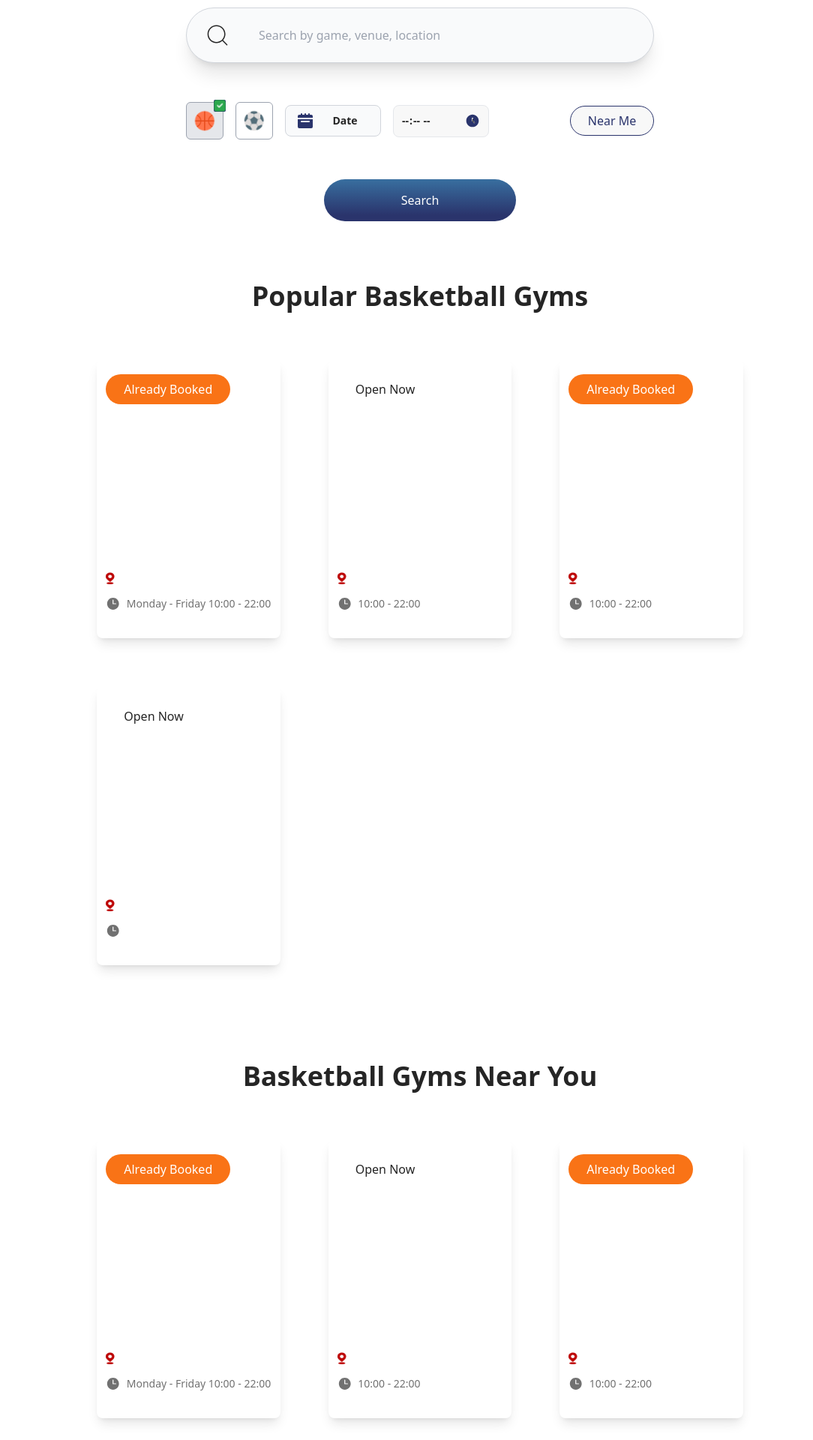
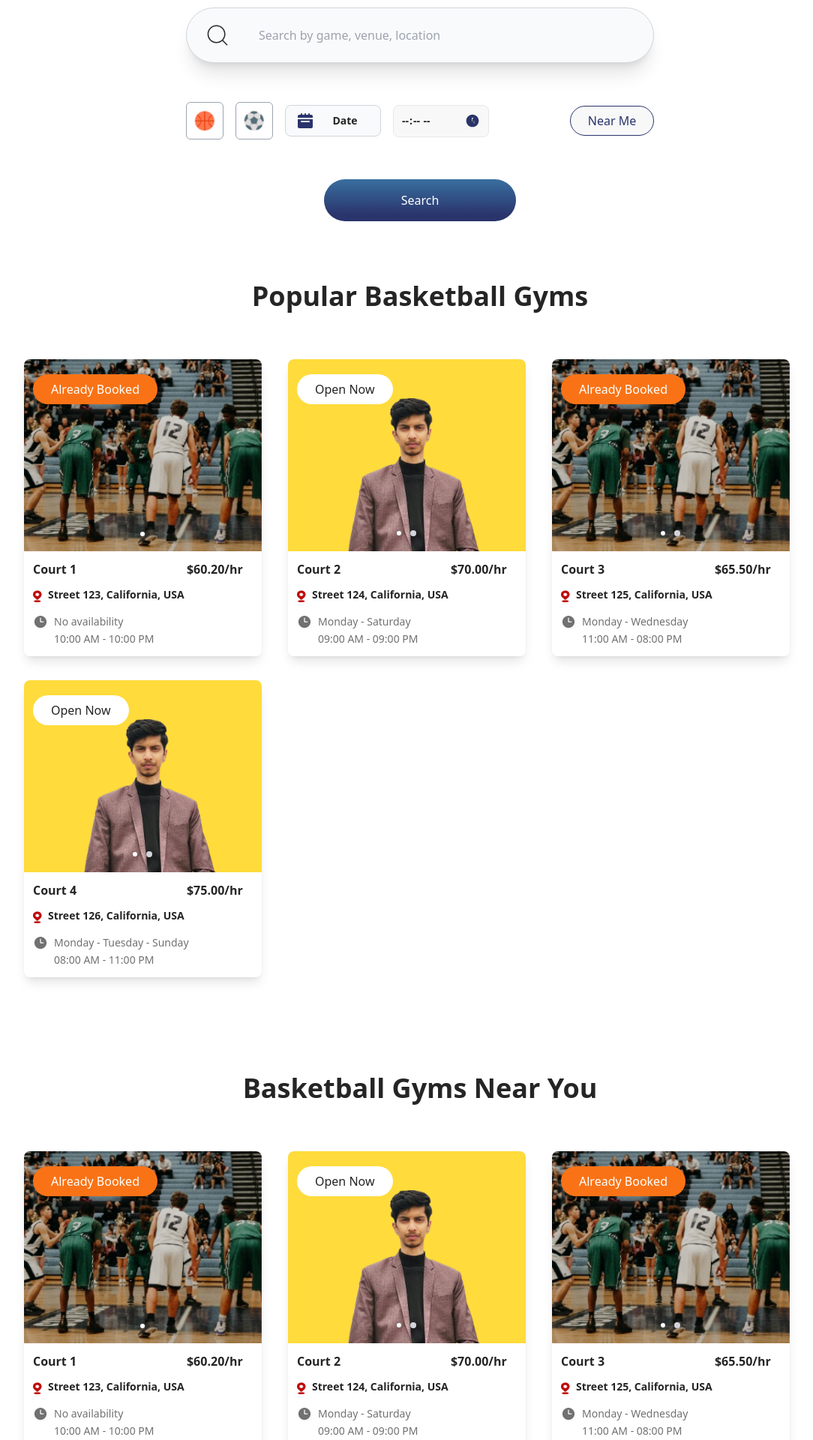
Before and after one commit to adil-16/OpenGyMap, a React (Vite) app: page /homepage in a window 1280 px wide. Shown: the part 1060-2980 px from the top of the page at 75% size, without its empty margins (80-1164 px from the left). Built offline with nearby package versions, Linux system fonts and the light colour scheme.

Commit message:
Chor: Modificaiton in Home Component

```diff
--- a/src/components/Card/Card.jsx
+++ b/src/components/Card/Card.jsx
@@ -30,19 +30,17 @@ const Card = ({
 
   return (
     <div
-      className=" max-w-full "
+      className=" w-[90%]  "
       onClick={() => navigate(`/explore/details/${id}`, { state: { status } })}
     >
       <div className="relative rounded-lg  h-[100%] overflow-hidden shadow-lg bg-white">
         <Slider imageUrls={imageUrls} />
 
-
-          <div
-            className={`absolute top-5 left-3 rounded-full px-6 py-2 ${getStatusStyles()}`}
-          >
-            {status}
-          </div>
-
+        <div
+          className={`absolute top-5 left-3 rounded-full px-6 py-2 ${getStatusStyles()}`}
+        >
+          {status}
+        </div>
 
         <div className="p-3">
           <h3 className="text-md font-semibold text-custom-black flex justify-between">
--- a/src/components/Navbar/Navbar.jsx
+++ b/src/components/Navbar/Navbar.jsx
@@ -189,6 +189,9 @@ const Navbar = () => {
                 <ul className="py-2" aria-labelledby="user-menu-button">
                   <li>
                     <Link
+                      onClick={() => {
+                        setDropdownOpen(false);
+                      }}
                       to="/setting"
                       className="block px-4 py-2 text-sm text-gray-700 hover:bg-gray-100 dark:hover:bg-gray-600 dark:text-custom-black dark:hover:text-white"
                     >
--- a/src/components/SettingSidebar/SettingSidebar.jsx
+++ b/src/components/SettingSidebar/SettingSidebar.jsx
@@ -69,7 +69,7 @@ const SettingSidebar = () => {
 
       <div className="py-10 space-y-3 hidden lg:block">
         <div
-          className="flex justify-between items-center cursor-pointer"
+          className="flex justify-between ml-3 items-center cursor-pointer"
           onClick={() => setIsDeleteModalOpen(true)}
         >
           <p className="text-request-icon font-inter text-base font-medium">
@@ -79,7 +79,7 @@ const SettingSidebar = () => {
         </div>
 
         <div
-          className="flex justify-between items-center cursor-pointer py-3"
+          className="flex justify-between ml-3 items-center cursor-pointer py-3"
           onClick={() => {
             navigate("/");
           }}
--- a/src/pages/Home/Home.jsx
+++ b/src/pages/Home/Home.jsx
@@ -4,20 +4,29 @@ import ExploreButton from "../../components/buttons/Verify";
 import CustomDateInput from "../../components/DateAndTime/CustomDateInput";
 import CustomTimeInput from "../../components/DateAndTime/CustomTimeInput";
 import SearchButton from "../../components/buttons/Verify";
-import Card from "../../components/Card/Card";
-import CardsData from "../../utils/CardsData/CardsData";
+import FacilitiesData from "../../utils/CardsData/CardsData";
+import FacilityCard from "../../components/Card/Card";
 import { FaQuestion } from "react-icons/fa";
-import { Link, useNavigate } from "react-router-dom";
-
+import { Link } from "react-router-dom";
 import Pagination from "../../components/Pagination/Pagination";
-
+import FormatDays from "../../utils/FormatDays/FormatDays";
 const ITEMS_PER_PAGE = 6;
 const Home = () => {
-  const navigate = useNavigate();
-
   const [selectedDate, setSelectedDate] = useState(null);
   const [selectedTime, setSelectedTime] = useState();
   const [currentPage, setCurrentPage] = useState(1);
+
+  const [clickBasketBall, setClickBasketBall] = useState(false);
+
+  const [clickFootball, setClickFootball] = useState(false);
+
+  const toogleBasketBall = () => {
+    setClickBasketBall(!clickBasketBall);
+  };
+
+  const toogleFootball = () => {
+    setClickFootball(!clickFootball);
+  };
 
   const getRandomStatus = () => {
     const statuses = ["Open Now", "Already Booked"];
@@ -25,23 +34,9 @@ const Home = () => {
     return statuses[randomIndex];
   };
 
-  // const startIndex = (currentPage - 1) * ITEMS_PER_PAGE;
-  // const endIndex = startIndex + ITEMS_PER_PAGE;
-  // const currentItems = filteredCards.slice(startIndex, endIndex);
-
-  // const handlePageChange = (page) => {
-  //   setCurrentPage(page);
-  // };
-
-  const filteredCards = useMemo(() => {
-    // Apply any filtering logic here if needed
-    return CardsData;
-  }, []);
-
-  // Calculate pagination
   const startIndex = (currentPage - 1) * ITEMS_PER_PAGE;
   const endIndex = startIndex + ITEMS_PER_PAGE;
-  const currentItems = filteredCards.slice(startIndex, endIndex);
+  const currentItems = FacilitiesData.slice(startIndex, endIndex);
 
   const handlePageChange = (page) => {
     setCurrentPage(page);
@@ -122,24 +117,43 @@ const Home = () => {
         <SearchBar />
         <div className="flex flex-col md:flex-row justify-between items-center mt-10 w-full">
           <div className="flex flex-row md:flex-row space-y-4 md:space-y-0 space-x-4 items-center">
-            <div className="relative bg-gray-200 border  -mb-4 md:-mb-0 lg:-mb-0 p-2 border-gray-400 rounded-md flex items-center justify-center ">
+            <div
+              className={`relative  border  -mb-4 md:-mb-0 border-gray-400 lg:-mb-0 p-2 ${
+                clickBasketBall && "bg-gray-200"
+              }  rounded-md flex items-center justify-center `}
+            >
               <img
+                onClick={toogleBasketBall}
                 src="/Home/basketball.png"
                 alt="basketball"
-                className="  w-14 h-7  md:w-8 md:h-8 lg:w-8 lg:h-8"
+                className="  w-14 h-7 cursor-pointer  md:w-8 md:h-8 lg:w-8 lg:h-8"
               />
 
+              {clickBasketBall && (
+                <img
+                  src="/Home/tick.png"
+                  className="absolute -top-1  -right-1 w-4 h-4 bg-custom-blue rounded-sm"
+                />
+              )}
+            </div>
+            <div
+              className={`   ${
+                clickFootball && "bg-gray-200"
+              } relative border p-2 border-gray-400 rounded-md flex items-center justify-center`}
+            >
               <img
-                src="/Home/tick.png"
-                className="absolute -top-1  -right-1 w-4 h-4 bg-custom-blue rounded-sm"
-              />
-            </div>
-            <div className="bg-white border p-2 border-gray-400 rounded-md flex items-center justify-center">
-              <img
+                onClick={toogleFootball}
                 src="/Home/football.png"
                 alt="football"
-                className="w-14 h-7 md:h-8 md:w-6 lg:w-8 lg:h-8"
+                className="w-14 h-7 md:h-8 md:w-6 lg:w-8 lg:h-8 cursor-pointer"
               />
+
+              {clickFootball && (
+                <img
+                  src="/Home/tick.png"
+                  className="absolute -top-1  -right-1 w-4 h-4 bg-custom-blue rounded-sm"
+                />
+              )}
             </div>
             <div className="relative max-w-sm">
               <CustomDateInput
@@ -164,15 +178,24 @@ const Home = () => {
         <h1 className="text-custom-black text-4xl font-bold text-center mb-16">
           Popular Basketball Gyms
         </h1>
-        <div className="grid grid-cols-1 sm:grid-cols-2 lg:grid-cols-3 gap-16">
-          {filteredCards.map((card) => (
-            <Card
-              id={card.id}
-              key={card.id}
-              imageUrl={card.imageUrl}
-              rate={card.rate}
-              address={card.address}
-              hours={card.hours}
+        <div className="grid grid-cols-1 sm:grid-cols-2 lg:grid-cols-3 gap-y-8 px-24 ">
+          {currentItems.map((facility) => (
+            <FacilityCard
+              key={facility.id}
+              id={facility.id}
+              courtName={facility.courtName}
+              imageUrls={facility.imageUrls}
+              rate={`${facility.amountPerHour}`}
+              address={facility.location}
+              hours={`${
+                Array.isArray(facility.selectedDays) &&
+                facility.selectedDays.length > 0
+                  ? `${FormatDays(facility.selectedDays)} `
+                  : "No availability"
+              }`}
+              time={`
+                  ${facility.startingTime} - ${facility.closingTime}
+                `}
               status={getRandomStatus()}
             />
           ))}
@@ -183,27 +206,36 @@ const Home = () => {
         <h1 className="text-custom-black text-4xl font-bold text-center mb-16">
           Basketball Gyms Near You
         </h1>
-        <div className="grid grid-cols-1 sm:grid-cols-2 lg:grid-cols-3 gap-16">
-          {currentItems.map((card) => (
-            <Card
-              key={card.id}
-              imageUrl={card.imageUrl}
-              rate={card.rate}
-              address={card.address}
-              hours={card.hours}
+        <div className="grid grid-cols-1 sm:grid-cols-2 lg:grid-cols-3 gap-y-8 px-24">
+          {currentItems.map((facility) => (
+            <FacilityCard
+              key={facility.id}
+              id={facility.id}
+              courtName={facility.courtName}
+              imageUrls={facility.imageUrls}
+              rate={`${facility.amountPerHour}`}
+              address={facility.location}
+              hours={`${
+                Array.isArray(facility.selectedDays) &&
+                facility.selectedDays.length > 0
+                  ? `${FormatDays(facility.selectedDays)} `
+                  : "No availability"
+              }`}
+              time={`
+                  ${facility.startingTime} - ${facility.closingTime}
+                `}
               status={getRandomStatus()}
             />
           ))}
         </div>
 
-        <div>
+        <div className="absolute bottom-0  mb-8 left-0 right-6 sm:right-2 md:right-4 p-4">
           <Pagination
-            items={filteredCards}
+            items={FacilitiesData}
             itemsPerPage={ITEMS_PER_PAGE}
             onPageChange={handlePageChange}
           />
         </div>
-
         <div className="absolute bottom-0  mb-8 right-4 sm:right-10 bg-custom-gradient rounded-full p-4">
           <FaQuestion className="text-white w-8 h-8" />
         </div>
--- a/src/pages/Settings/AddFacility/components/StartingAndEndingInput.jsx
+++ b/src/pages/Settings/AddFacility/components/StartingAndEndingInput.jsx
@@ -15,12 +15,12 @@ const StartingAndEndingInput = ({
   return (
     <div className="flex flex-col items-start">
       <input
+        // onChange={onChange}
         onChange={onChange}
         value={value}
         type="time"
         placeholder={placeholder}
         className={`w-full text-center py-2 border-b ${bold} ${borderColor} ${placeholderColor} ${textColor} ${fontSize} ${fontFamily} focus:outline-none`}
-        step="3600"
       />
       <div
         className={`mt-2 mr-32 border-b-2 ${spanBorderColor} ${textColor} ${fontSize} ${fontFamily}`}
```
Also changed, not shown: src/layouts/SettingsLayout/SettingLayout.jsx (+7 -48 lines), src/pages/Explore/Explore.jsx (+0 -8 lines), src/pages/Settings/AddFacility/AddFacility.jsx (+32 -5 lines).
